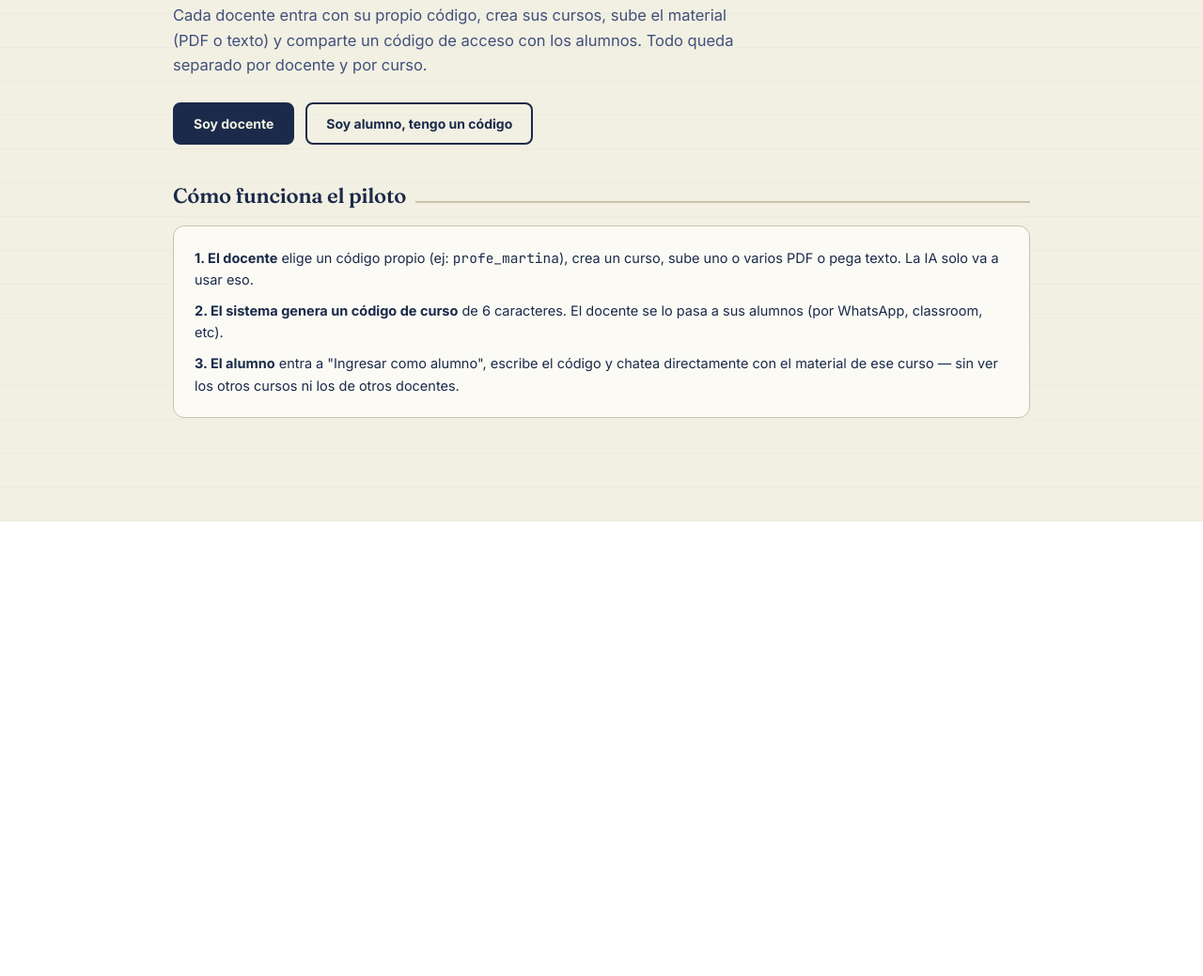
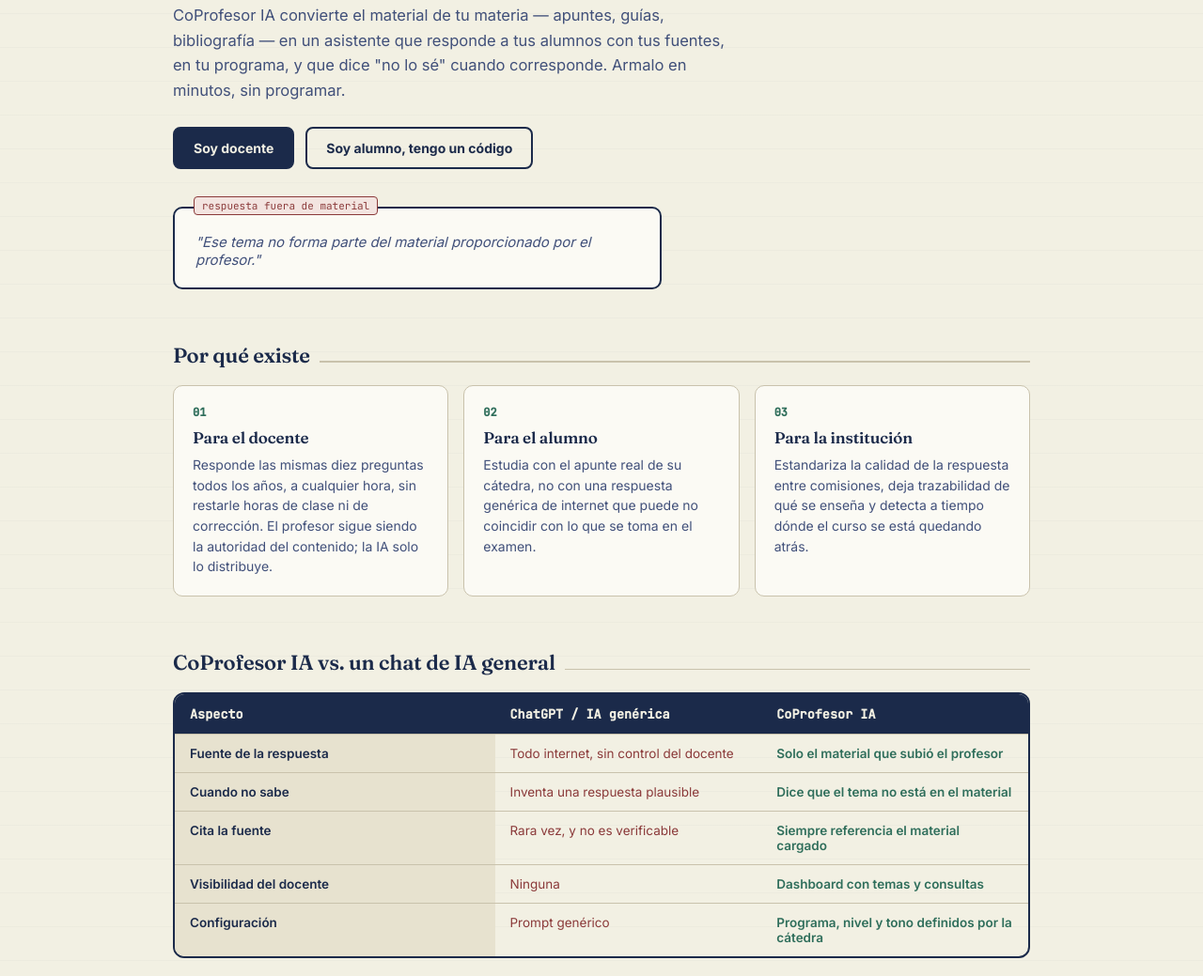
Before and after one commit to emmanuelsote/co-profesorIA, a website: page public/index.html in a window 1280 px wide. Shown: the part 273-1312 px from the top of the page at 94% size. Before the commit the page ends 828 px from the top, so only its background shows below. Drawn offline with Linux system fonts and the light colour scheme.

Commit message:
Update index.html

```diff
--- a/public/index.html
+++ b/public/index.html
@@ -42,6 +42,27 @@
   .cp-hero h1{font-size:38px; line-height:1.1; margin:0 0 16px; max-width:16ch;}
   .cp-hero p.lead{font-size:16.5px; line-height:1.6; color:var(--ink-soft); max-width:58ch; margin:0 0 26px;}
   .cp-hero-actions{display:flex; gap:12px; flex-wrap:wrap; margin-bottom:40px;}
+
+  .cp-quote-card{border:2px solid var(--ink); background:var(--card); border-radius:10px; padding:20px 22px; max-width:520px; position:relative; margin-bottom:56px;}
+  .cp-quote-card .tab{position:absolute; top:-13px; left:20px; background:var(--flag-bg); border:1.5px solid var(--flag); color:var(--flag); font-family:'JetBrains Mono',monospace; font-size:11px; padding:2px 8px; border-radius:4px;}
+  .cp-quote-card p{margin:6px 0 0; font-style:italic; color:var(--ink-soft); font-size:15px;}
+
+  .cp-grid3{display:grid; grid-template-columns:repeat(3,1fr); gap:16px; margin-bottom:56px;}
+  @media (max-width:760px){.cp-grid3{grid-template-columns:1fr;}}
+  .cp-diffcard{border:1.5px solid var(--line); background:var(--card); border-radius:10px; padding:20px;}
+  .cp-diffcard .num{font-family:'JetBrains Mono',monospace; font-size:12px; color:var(--verified); font-weight:600;}
+  .cp-diffcard h3{font-size:17px; margin:8px 0 8px;}
+  .cp-diffcard p{font-size:14px; line-height:1.55; color:var(--ink-soft); margin:0;}
+
+  .cp-vs{border:2px solid var(--ink); border-radius:12px; overflow:hidden; margin-bottom:56px;}
+  .cp-vs-row{display:grid; grid-template-columns:1.2fr 1fr 1fr; border-bottom:1px solid var(--line);}
+  .cp-vs-row:last-child{border-bottom:none;}
+  .cp-vs-row > div{padding:12px 16px; font-size:13.5px;}
+  .cp-vs-row.head{background:var(--ink); color:var(--paper); font-weight:700; font-family:'JetBrains Mono',monospace; font-size:12px;}
+  .cp-vs-row:not(.head) > div:first-child{font-weight:600; background:var(--paper-dark);}
+  .cp-vs-row:not(.head) > div:nth-child(2){color:var(--flag);}
+  .cp-vs-row:not(.head) > div:nth-child(3){color:var(--verified); font-weight:600;}
+  @media (max-width:760px){.cp-vs-row, .cp-vs-row.head{grid-template-columns:1fr; }}
   .cp-btn{font-family:'Inter',sans-serif; font-weight:700; font-size:14px; padding:12px 20px; border-radius:8px; border:2px solid var(--ink); cursor:pointer; transition:transform .12s ease;}
   .cp-btn:hover{transform:translateY(-1px);}
   .cp-btn:focus-visible{outline:2px solid var(--verified); outline-offset:2px;}
@@ -148,14 +169,36 @@
   <!-- INICIO -->
   <div class="cp-view active" id="view-inicio">
     <div class="cp-hero">
-      <div class="cp-eyebrow">Piloto — dos o tres cursos por docente</div>
+      <div class="cp-eyebrow">No es un chatbot genérico</div>
       <h1>El asistente que solo sabe lo que vos le enseñaste.</h1>
-      <p class="lead">Cada docente entra con su propio código, crea sus cursos, sube el material (PDF o texto) y comparte un código de acceso con los alumnos. Todo queda separado por docente y por curso.</p>
+      <p class="lead">CoProfesor IA convierte el material de tu materia — apuntes, guías, bibliografía — en un asistente que responde a tus alumnos con tus fuentes, en tu programa, y que dice "no lo sé" cuando corresponde. Armalo en minutos, sin programar.</p>
       <div class="cp-hero-actions">
         <button class="cp-btn primary" data-goto="crear">Soy docente</button>
         <button class="cp-btn ghost" data-goto="alumno">Soy alumno, tengo un código</button>
       </div>
+      <div class="cp-quote-card">
+        <div class="tab">respuesta fuera de material</div>
+        <p>"Ese tema no forma parte del material proporcionado por el profesor."</p>
+      </div>
     </div>
+
+    <div class="cp-section-title"><h2>Por qué existe</h2><div class="line"></div></div>
+    <div class="cp-grid3">
+      <div class="cp-diffcard"><div class="num">01</div><h3>Para el docente</h3><p>Responde las mismas diez preguntas todos los años, a cualquier hora, sin restarle horas de clase ni de corrección. El profesor sigue siendo la autoridad del contenido; la IA solo lo distribuye.</p></div>
+      <div class="cp-diffcard"><div class="num">02</div><h3>Para el alumno</h3><p>Estudia con el apunte real de su cátedra, no con una respuesta genérica de internet que puede no coincidir con lo que se toma en el examen.</p></div>
+      <div class="cp-diffcard"><div class="num">03</div><h3>Para la institución</h3><p>Estandariza la calidad de la respuesta entre comisiones, deja trazabilidad de qué se enseña y detecta a tiempo dónde el curso se está quedando atrás.</p></div>
+    </div>
+
+    <div class="cp-section-title"><h2>CoProfesor IA vs. un chat de IA general</h2><div class="line"></div></div>
+    <div class="cp-vs">
+      <div class="cp-vs-row head"><div>Aspecto</div><div>ChatGPT / IA genérica</div><div>CoProfesor IA</div></div>
+      <div class="cp-vs-row"><div>Fuente de la respuesta</div><div>Todo internet, sin control del docente</div><div>Solo el material que subió el profesor</div></div>
+      <div class="cp-vs-row"><div>Cuando no sabe</div><div>Inventa una respuesta plausible</div><div>Dice que el tema no está en el material</div></div>
+      <div class="cp-vs-row"><div>Cita la fuente</div><div>Rara vez, y no es verificable</div><div>Siempre referencia el material cargado</div></div>
+      <div class="cp-vs-row"><div>Visibilidad del docente</div><div>Ninguna</div><div>Dashboard con temas y consultas</div></div>
+      <div class="cp-vs-row"><div>Configuración</div><div>Prompt genérico</div><div>Programa, nivel y tono definidos por la cátedra</div></div>
+    </div>
+
     <div class="cp-section-title"><h2>Cómo funciona el piloto</h2><div class="line"></div></div>
     <div class="cp-card" style="margin-bottom:20px;">
       <p style="margin:0 0 10px; font-size:14.5px; line-height:1.6;"><strong>1. El docente</strong> elige un código propio (ej: <span class="mono">profe_martina</span>), crea un curso, sube uno o varios PDF o pega texto. La IA solo va a usar eso.</p>
```
